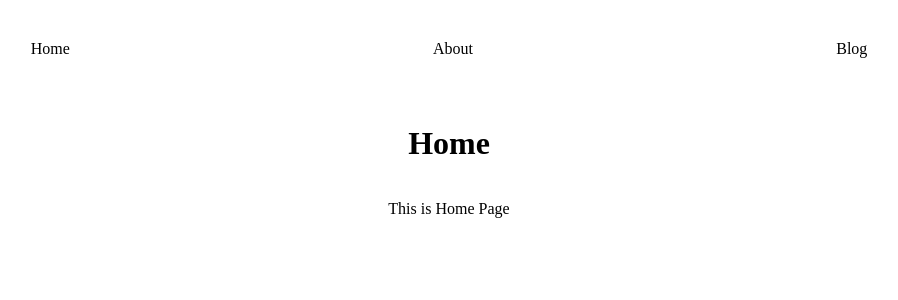
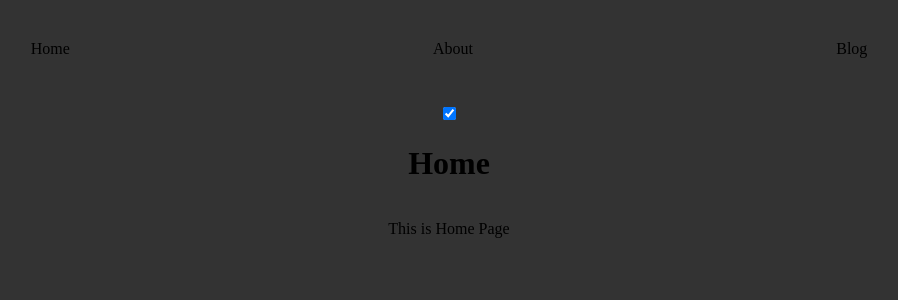
Before and after one commit to aashikofsach/Dark-Light-Mode-MCQ, a React (Vite) app: page / in a window 1280 px wide. Shown: the top 300 px of the page, without its empty margins (191-1089 px from the left). Built offline with nearby package versions, Linux system fonts and the light colour scheme.

Commit message:
applied the checkbox button to make theme toggle and semicolon issue get corrected in css file

```diff
--- a/src/App.css
+++ b/src/App.css
@@ -11,12 +11,12 @@
 }
 
 :root[data-theme="dark"] {
-  --bg-color: #333333
+  --bg-color: #333333;
   --text-color: #ffffff;
   --heading-color: #dddddd;
 }
 
-body{
+body {
   background-color: var(--bg-color);
 }
 
@@ -32,6 +32,7 @@ body{
   flex-direction: column;
   height: 92vh;
   /* background-color: red; */
+  background-color: var(--bg-color);
 }
 .navbar {
   height: 8vh;
--- a/src/components/Navbar.jsx
+++ b/src/components/Navbar.jsx
@@ -3,14 +3,21 @@ import { Link } from 'react-router-dom'
 import { useTheme } from '../theme-context'
 
 function Navbar() {
- const {theme} =  useTheme();
+ const {theme, toggleTheme} =  useTheme();
  console.log(theme)
-  return (
-    <div className='navbar'>
+  return (<>
+
+   <div className='navbar'>
         <Link to="/">Home</Link>
         <Link to="/about">About</Link>
         <Link to="/blog">Blog</Link>
     </div>
+    <div>
+      <input type="checkbox" onClick={()=>toggleTheme()} checked={theme==="dark"} />
+    </div>
+  </>
+
+
   )
 }
 
```
